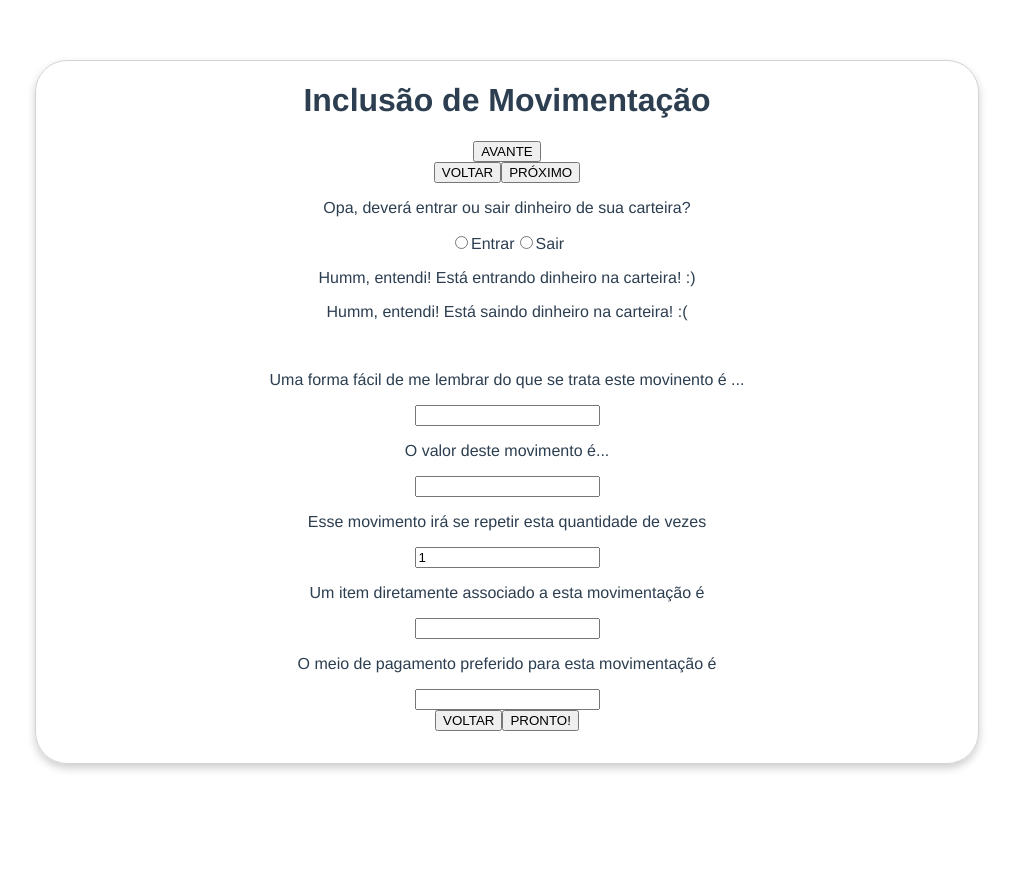
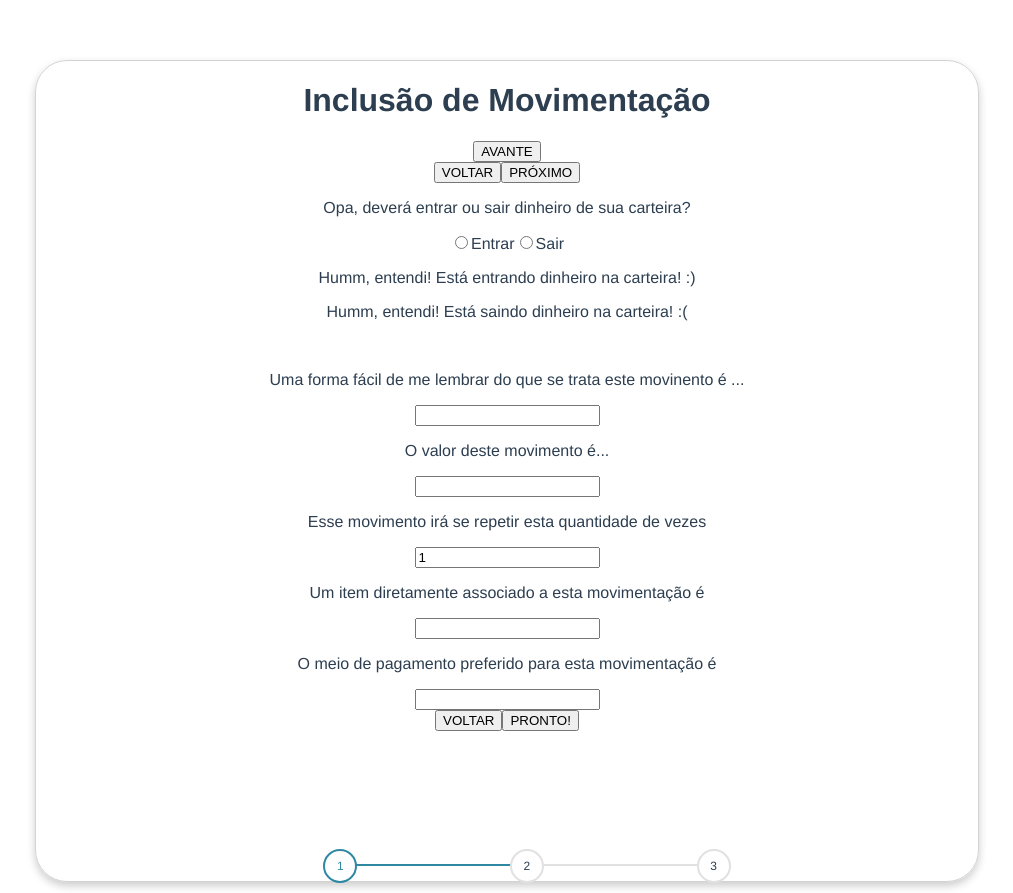
Before and after one commit to vitormarcal/asteya-front, a Vue app: page / in a window 1280 px wide. Shown: the whole page, without its empty margins (133-1146 px from the left). Before the commit the page ends 800 px from the top, so only its background shows below. Built offline with nearby package versions, Linux system fonts and the light colour scheme.

Commit message:
CREATE template barra de progresso pra a inclusao de movimento

```diff
--- a/src/App.vue
+++ b/src/App.vue
@@ -17,7 +17,9 @@ export default {
     }
 </script>
 
-<style>
+<style lang="scss">
+    @import "~@/stylesheets/var";
+
     #app {
         font-family: 'Avenir', Helvetica, Arial, sans-serif;
         -webkit-font-smoothing: antialiased;
--- a/src/components/InclusaoMovimento.vue
+++ b/src/components/InclusaoMovimento.vue
@@ -5,6 +5,8 @@
             <informacao-movimento/>
             <valoracao-movimento/>
             <detalhamento-movimento/>
+            <br/>
+            <progress-bar/>
         </div>
     </div>
 </template>
@@ -13,8 +15,9 @@
     import InformacaoMovimento from "./InformacaoMovimento";
     import ValoracaoMovimento from "./ValoracaoMovimento";
     import DetalhamentoMovimento from "./DetalhamentoMovimento";
+    import ProgressBar from "./ProgressBar";
     export default {
-        components: {DetalhamentoMovimento, ValoracaoMovimento, InformacaoMovimento},
+        components: {ProgressBar, DetalhamentoMovimento, ValoracaoMovimento, InformacaoMovimento},
         data: () => ({
 
         }),
--- a/src/components/ProgressBar.vue
+++ b/src/components/ProgressBar.vue
@@ -1,5 +1,11 @@
 <template>
-    <div id="progressBar">
+    <div id="progressContainerBar">
+
+        <ul class="progressbar">
+            <li class="active"></li>
+            <li></li>
+            <li></li>
+        </ul>
 
     </div>
 
@@ -11,6 +17,70 @@
 
 </script>
 
-<style scoped>
+<style scoped lang="scss">
+    @import "~@/stylesheets/var";
+
+    #progressContainerBar {
+        width: 600px;
+        margin: 100px  auto;
+
+        .progressbar {
+            counter-reset: step;
+
+            li {
+                list-style-type: none;
+                width: 33.33%;
+                float: left;
+                font-size: 12px;
+                position: relative;
+                text-align: center;
+                text-transform: uppercase;
+            }
+
+            li:before {
+                width: 30px;
+                height: 30px;
+                content: counter(step);
+                counter-increment: step;
+                line-height: 30px;
+                border: 2px solid $cinza-claro;
+                display: block;
+                text-align: center;
+                margin: 0 auto 10px auto;
+                border-radius: 50%;
+                background-color: white;
+            }
+
+            li:after {
+                width: 100%;
+                height: 2px;
+                content: '';
+                position: absolute;
+                background-color: $cinza-claro;
+                top: 15px;
+                left: -50%;
+                z-index: -1;
+            }
+
+            li:first-child:after {
+                content: none;
+            }
+
+            li.active {
+                color: $ciano-escuro;
+            }
+
+            li.active:before {
+                border-color: $ciano-escuro;
+            }
+
+            li.active + li:after {
+                background-color: $ciano-escuro;
+            }
+
+        }
+
+    }
+
 
 </style>
```
Lines whose indentation alone changed are shown as unchanged.
